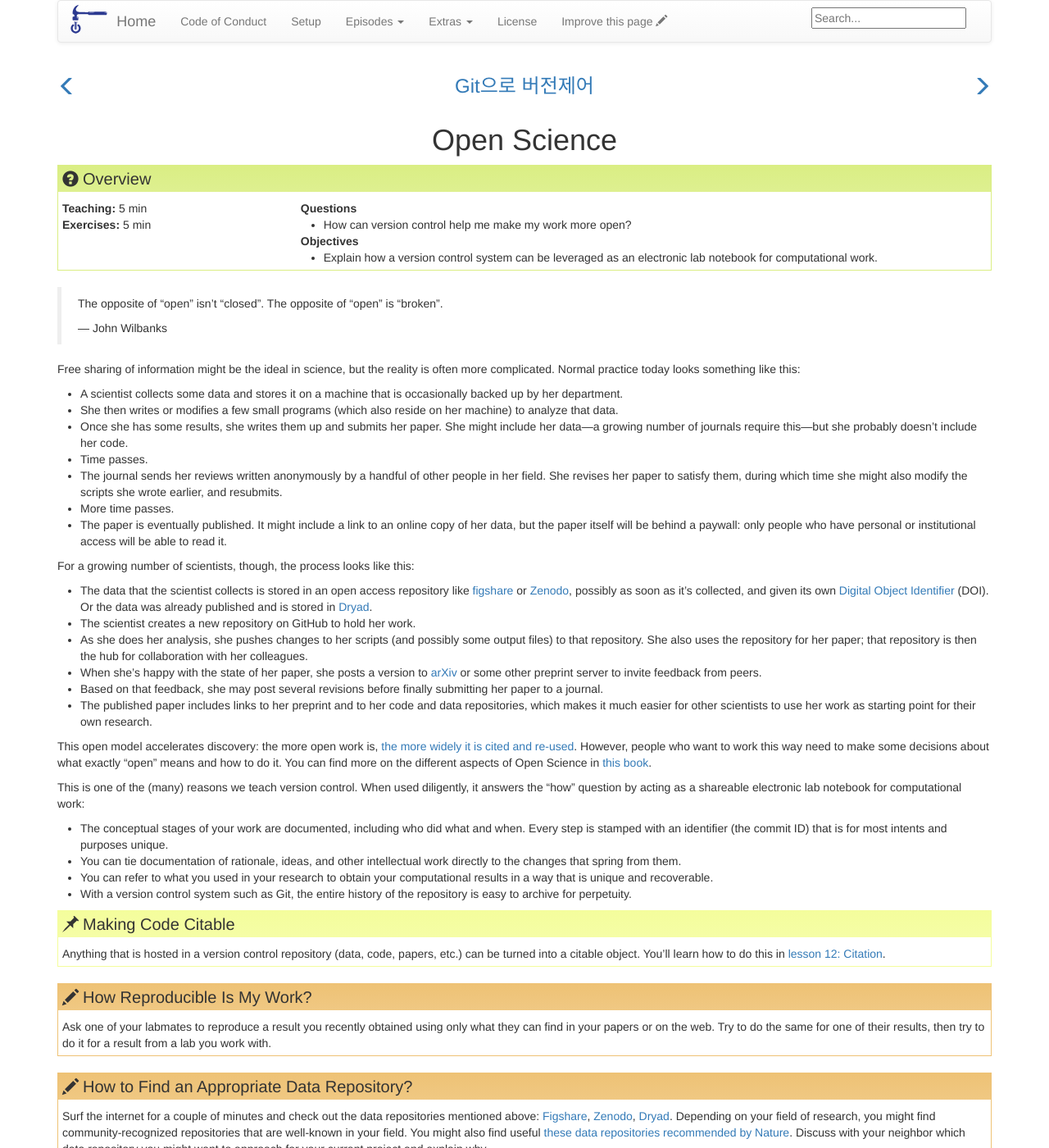
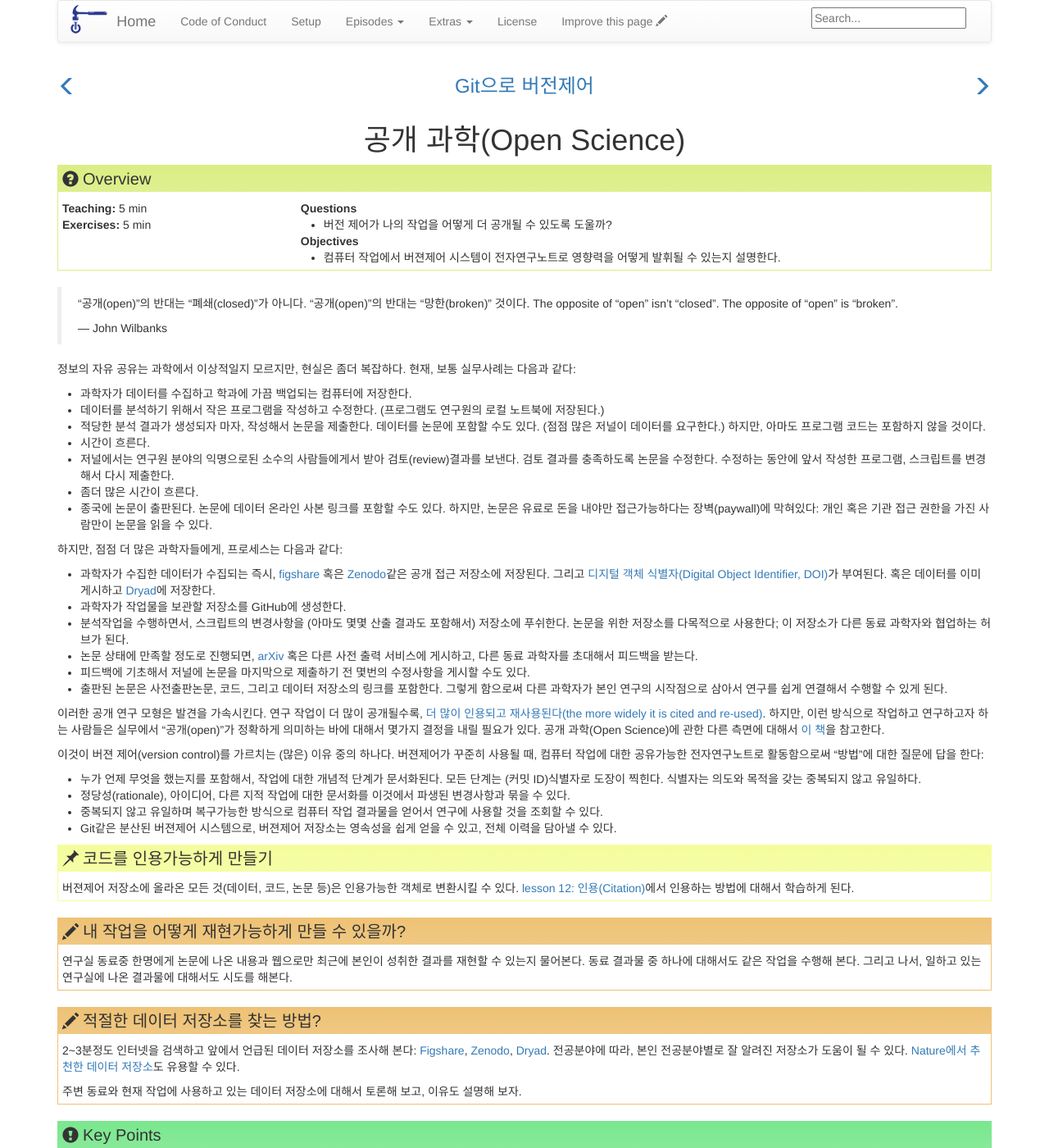
Before and after one commit to statkclee/git-novice-kr, a Jekyll site: the page built from _episodes/10-open.md, in a window 1280 px wide and 1400 px high. Shown: the whole window at 82% size. Built offline with Jekyll 4.4.1, drawn with Linux system fonts in a browser that asks for light colours; some of the changed text lies outside the part shown.

Commit message:
translated open science

```diff
--- a/_episodes/10-open.md
+++ b/_episodes/10-open.md
@@ -1,121 +1,96 @@
 ---
-title: Open Science
+title: 공개 과학(Open Science)
 teaching: 5
 exercises: 5
 questions:
-- "How can version control help me make my work more open?"
+- "버전 제어가 나의 작업을 어떻게 더 공개될 수 있도록 도울까?"
 objectives:
-- "Explain how a version control system can be leveraged as an electronic lab notebook for computational work."
+- "컴퓨터 작업에서 버젼제어 시스템이 전자연구노트로 영향력을 어떻게 발휘될 수 있는지 설명한다."
 keypoints:
-- "Open scientific work is more useful and more highly cited than closed."
+- "공개 과학 작업은 폐쇄적인 과학 작업보다 더 유용하고 더 많이 인용된다."
 ---
 
+> "공개(open)"의 반대는 "폐쇄(closed)"가 아니다.
+> "공개(open)"의 반대는 "망한(broken)" 것이다.
 > The opposite of "open" isn't "closed".
 > The opposite of "open" is "broken".
 >
 > --- John Wilbanks
 {: .quotation}
 
-Free sharing of information might be the ideal in science,
-but the reality is often more complicated.
-Normal practice today looks something like this:
+정보의 자유 공유는 과학에서 이상적일지 모르지만, 현실은 좀더 복잡하다. 현재, 보통 실무사례는 다음과 같다:
 
-*   A scientist collects some data and stores it on a machine
-    that is occasionally backed up by her department.
-*   She then writes or modifies a few small programs
-    (which also reside on her machine)
-    to analyze that data.
-*   Once she has some results,
-    she writes them up and submits her paper.
-    She might include her data—a growing number of journals require this—but
-    she probably doesn't include her code.
-*   Time passes.
-*   The journal sends her reviews written anonymously by a handful of other people in her field.
-    She revises her paper to satisfy them,
-    during which time she might also modify the scripts she wrote earlier,
-    and resubmits.
-*   More time passes.
-*   The paper is eventually published.
-    It might include a link to an online copy of her data,
-    but the paper itself will be behind a paywall:
-    only people who have personal or institutional access
-    will be able to read it.
+*   과학자가 데이터를 수집하고 학과에 가끔 백업되는 컴퓨터에 저장한다.
+*   데이터를 분석하기 위해서 작은 프로그램을 작성하고 수정한다. (프로그램도 연구원의 로컬 노트북에 저장된다.)
+*   적당한 분석 결과가 생성되자 마자, 작성해서 논문을 제출한다.
+    데이터를 논문에 포함할 수도 있다. (점점 많은 저널이 데이터를 요구한다.) 하지만, 아마도 프로그램 코드는 포함하지 않을 것이다.
+*   시간이 흐른다.
+*   저널에서는 연구원 분야의 익명으로된 소수의 사람들에게서 받아 검토(review)결과를 보낸다. 검토 결과를 충족하도록 논문을 수정한다.
+    수정하는 동안에 앞서 작성한 프로그램, 스크립트를 변경해서 다시 제출한다.
+*   좀더 많은 시간이 흐른다.
+*   종국에 논문이 출판된다.
+    논문에 데이터 온라인 사본 링크를 포함할 수도 있다.
+    하지만, 논문은 유료로 돈을 내야만 접근가능하다는 장벽(paywall)에 막혀있다:
+    개인 혹은 기관 접근 권한을 가진 사람만이 논문을 읽을 수 있다.
 
-For a growing number of scientists,
-though,
-the process looks like this:
+하지만, 점점 더 많은 과학자들에게, 프로세스는 다음과 같다:
 
-*   The data that the scientist collects is stored in an open access repository
-    like [figshare](https://figshare.com/) or
-    [Zenodo](https://zenodo.org), possibly as soon as it's collected,
-    and given its own
-    [Digital Object Identifier](https://en.wikipedia.org/wiki/Digital_object_identifier) (DOI).
-    Or the data was already published and is stored in
-    [Dryad](https://datadryad.org/).
-*   The scientist creates a new repository on GitHub to hold her work.
-*   As she does her analysis,
-    she pushes changes to her scripts
-    (and possibly some output files)
-    to that repository.
-    She also uses the repository for her paper;
-    that repository is then the hub for collaboration with her colleagues.
-*   When she's happy with the state of her paper,
-    she posts a version to [arXiv](https://arxiv.org/)
-    or some other preprint server
-    to invite feedback from peers.
-*   Based on that feedback,
-    she may post several revisions
-    before finally submitting her paper to a journal.
-*   The published paper includes links to her preprint
-    and to her code and data repositories,
-    which  makes it much easier for other scientists
-    to use her work as starting point for their own research.
+*   과학자가 수집한 데이터가 수집되는 즉시, [figshare](http://figshare.com/) 혹은 [Zenodo](http://zenodo.org)같은 공개 접근 저장소에 저장된다.
+    그리고 [디지털 객체 식별자(Digital Object Identifier, DOI)](https://en.wikipedia.org/wiki/Digital_object_identifier)가 부여된다.
+    혹은 데이터를 이미 게시하고 [Dryad](http://datadryad.org/)에 저장한다.
+*   과학자가 작업물을 보관할 저장소를 GitHub에 생성한다.
+*   분석작업을 수행하면서, 스크립트의 변경사항을 (아마도 몇몇 산출 결과도 포함해서) 저장소에 푸쉬한다.
+    논문을 위한 저장소를 다목적으로 사용한다; 이 저장소가 다른 동료 과학자와 협업하는 허브가 된다.
+*   논문 상태에 만족할 정도로 진행되면,
+    [arXiv](http://arxiv.org/) 혹은 다른 사전 출력 서비스에 게시하고, 다른 동료 과학자를 초대해서 피드백을 받는다.
+*   피드백에 기초해서 저널에 논문을 마지막으로 제출하기 전 몇번의 수정사항을 게시할 수도 있다.
+*   출판된 논문은 사전출판논문, 코드, 그리고 데이터 저장소의 링크를 포함한다.
+    그렇게 함으로써 다른 과학자가 본인 연구의 시작점으로 삼아서 연구를 쉽게 연결해서 수행할 수 있게 된다.
 
-This open model accelerates discovery:
-the more open work is,
-[the more widely it is cited and re-used](https://doi.org/10.1371/journal.pone.0000308).
-However,
-people who want to work this way need to make some decisions
-about what exactly "open" means and how to do it. You can find more on the different aspects of Open Science in [this book](https://link.springer.com/book/10.1007/978-3-319-00026-8).
+이러한 공개 연구 모형은 발견을 가속시킨다.
+연구 작업이 더 많이 공개될수록,
+[더 많이 인용되고 재사용된다(the more widely it is cited and re-used)](http://dx.doi.org/10.1371/journal.pone.0000308).
+하지만, 이런 방식으로 작업하고 연구하고자 하는 사람들은 실무에서 "공개(open)"가 정확하게 의미하는 바에 대해서 몇가지 결정을 내릴 필요가 있다.
+공개 과학(Open Science)에 관한 다른 측면에 대해서 [이 책](https://link.springer.com/book/10.1007/978-3-319-00026-8)을 참고한다.
 
-This is one of the (many) reasons we teach version control.
-When used diligently,
-it answers the "how" question
-by acting as a shareable electronic lab notebook for computational work:
+이것이 버젼 제어(version control)를 가르치는 (많은) 이유 중의 하나다.
+버젼제어가 꾸준히 사용될 때,
+컴퓨터 작업에 대한 공유가능한 전자연구노트로 활동함으로써 "방법"에 대한 질문에 답을 한다:
 
-*   The conceptual stages of your work are documented, including who did
-    what and when. Every step is stamped with an identifier (the commit ID)
-    that is for most intents and purposes unique.
-*   You can tie documentation of rationale, ideas, and other
-    intellectual work directly to the changes that spring from them.
-*   You can refer to what you used in your research to obtain your
-    computational results in a way that is unique and recoverable.
-*   With a version control system such as Git,
-    the entire history of the repository is easy to archive for perpetuity.
 
-> ## Making Code Citable
+*   누가 언제 무엇을 했는지를 포함해서, 작업에 대한 개념적 단계가 문서화된다.
+    모든 단계는 (커밋 ID)식별자로 도장이 찍힌다. 식별자는 의도와 목적을 갖는 중복되지 않고 유일하다.
+*   정당성(rationale), 아이디어, 다른 지적 작업에 대한 문서화를 이것에서 파생된 변경사항과 묶을 수 있다.
+*   중복되지 않고 유일하며 복구가능한 방식으로 컴퓨터 작업 결과물을 얻어서 연구에 사용할 것을 조회할 수 있다.
+*   Git같은 분산된 버젼제어 시스템으로,
+    버젼제어 저장소는 영속성을 쉽게 얻을 수 있고, 전체 이력을 담아낼 수 있다.
+
+
+
+> ## 코드를 인용가능하게 만들기
 >
-> Anything that is hosted in a version control repository (data, code, papers,
-> etc.) can be turned into a citable object. You'll learn how to do this in
-> [lesson 12: Citation]({{ page.root }}/12-citation/).
+> 버젼제어 저장소에 올라온 모든 것(데이터, 코드, 논문 등)은 인용가능한 객체로 변환시킬 수 있다.
+> [lesson 12: 인용(Citation)]({{ page.root }}/12-citation/)에서 인용하는 방법에 대해서 학습하게 된다.
 {: .callout}
 
-> ## How Reproducible Is My Work?
+> ## 내 작업을 어떻게 재현가능하게 만들 수 있을까?
 >
-> Ask one of your labmates to reproduce a result you recently obtained
-> using only what they can find in your papers or on the web.
-> Try to do the same for one of their results,
-> then try to do it for a result from a lab you work with.
+> 연구실 동료중 한명에게 논문에 나온 내용과 웹으로만
+> 최근에 본인이 성취한 결과를 재현할 수 있는지 물어본다.
+> 동료 결과물 중 하나에 대해서도 같은 작업을 수행해 본다.
+> 그리고 나서, 일하고 있는 연구실에 나온 결과물에 대해서도
+> 시도를 해본다.
 {: .challenge}
 
-> ## How to Find an Appropriate Data Repository?
+> ## 적절한 데이터 저장소를 찾는 방법?
 >
-> Surf the internet for a couple of minutes and check out the data repositories
-> mentioned above: [Figshare](https://figshare.com/), [Zenodo](https://zenodo.org),
-> [Dryad](https://datadryad.org/). Depending on your field of research, you might
-> find community-recognized repositories that are well-known in your field.
-> You might also find useful [these data repositories recommended by Nature](
-> https://www.nature.com/sdata/data-policies/repositories).
-> Discuss with your neighbor which data repository you might want to
-> approach for your current project and explain why.
+> 2~3분정도 인터넷을 검색하고 앞에서 언급된 데이터 저장소를 조사해 본다:
+> [Figshare](https://figshare.com/), [Zenodo](https://zenodo.org),
+> [Dryad](https://datadryad.org/).
+> 전공분야에 따라, 본인 전공분야별로 잘 알려진 저장소가 도움이 될 수 있다.
+> [Nature에서 추천한 데이터 저장소](https://www.nature.com/sdata/data-policies/repositories)도
+> 유용할 수 있다.
+>
+> 주변 동료와 현재 작업에 사용하고 있는 데이터 저장소에 대해서 토론해 보고,
+> 이유도 설명해 보자.
 {: .challenge}
```
